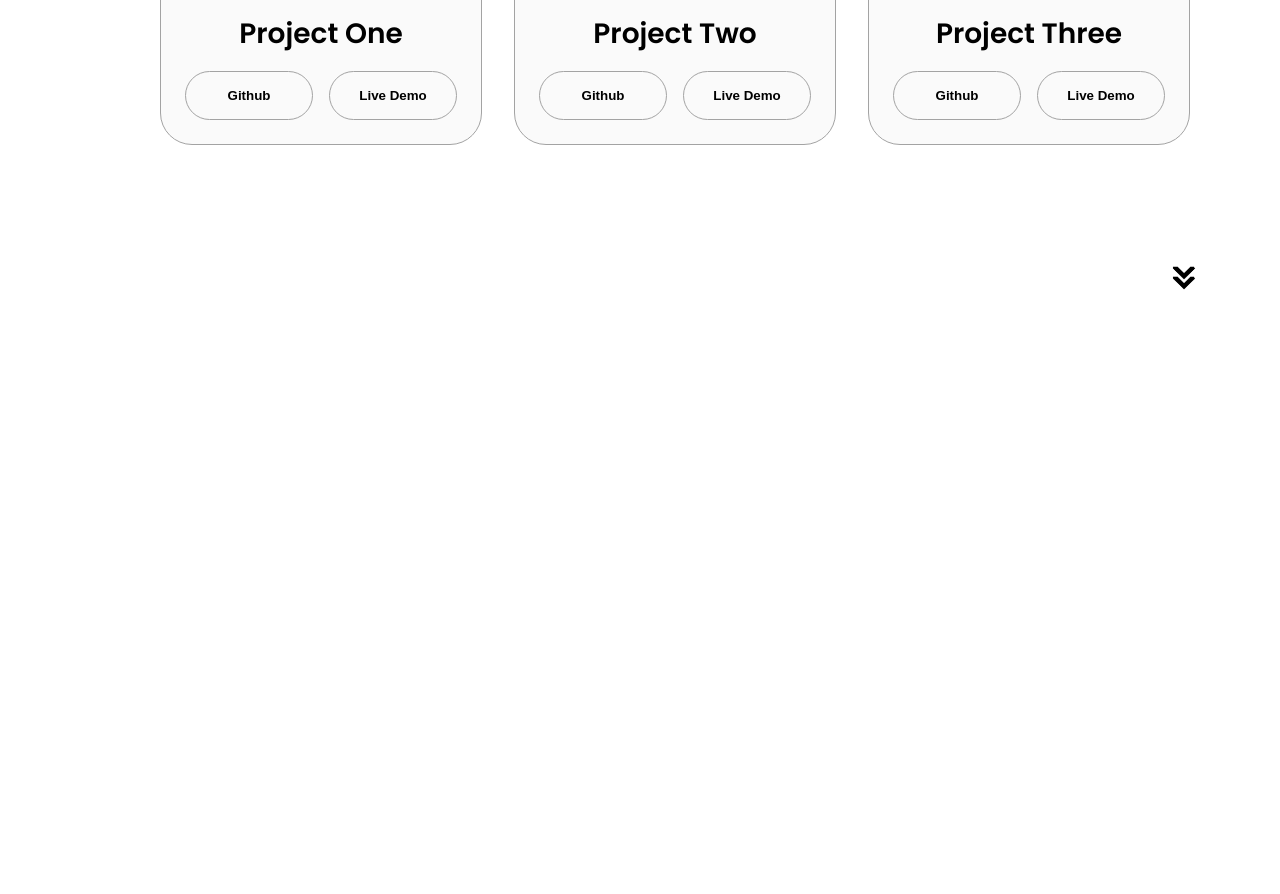
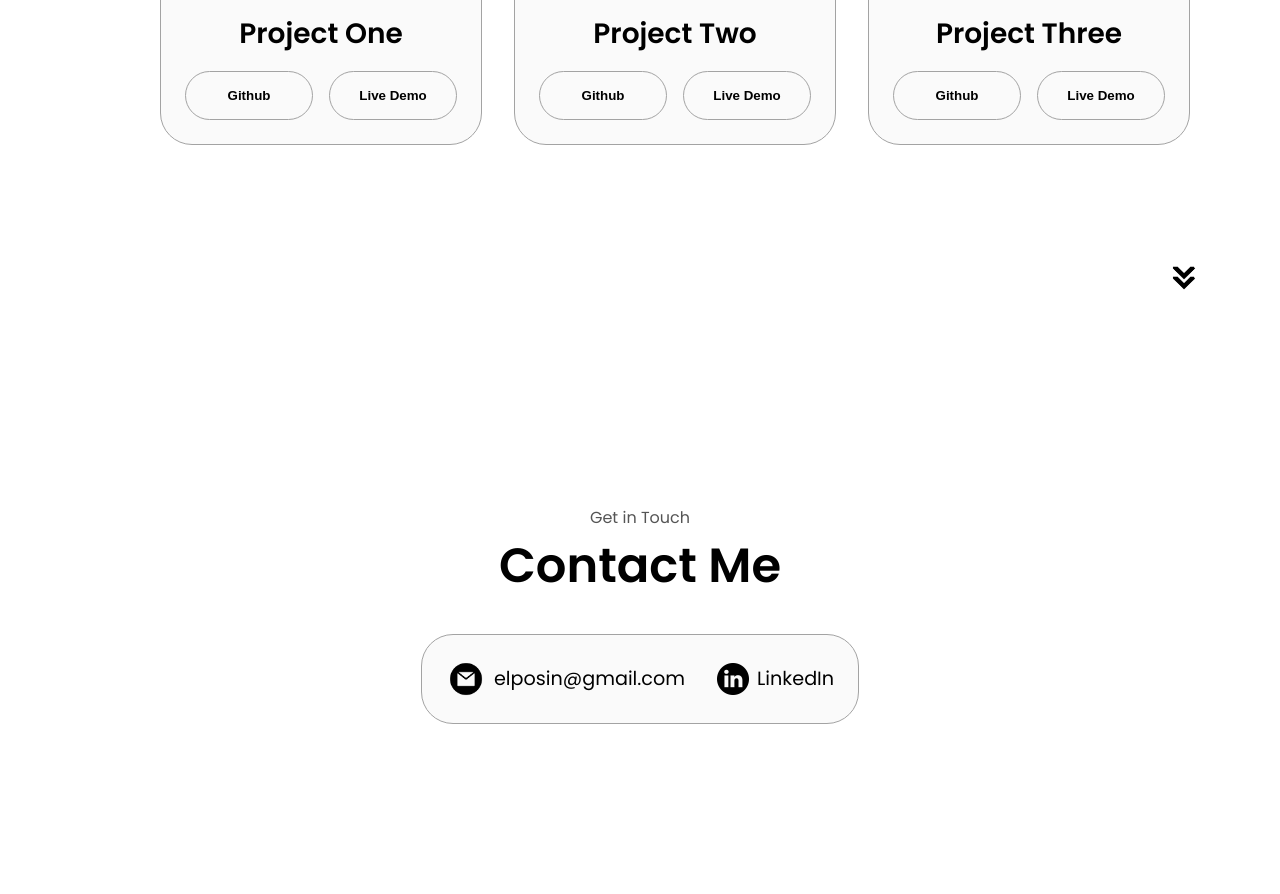
Before and after one commit to p0sin/portfolio-website, a plain HTML site: page index.html in a window 1280 px wide. Shown: the part 2746-3640 px from the top of the page. Before the commit the page ends 3080 px from the top, so only its background shows below. Drawn offline with Linux system fonts and the light colour scheme.

Commit message:
added contact section

```diff
--- a/index.html
+++ b/index.html
@@ -306,6 +306,28 @@
           onclick="location.href='./#contact'"
         />
     </section>
+    <section id="contact">
+        <p class="section__text__p1">Get in Touch</p>
+        <h1 class="title">Contact Me</h1>
+        <div class="contact-info-upper-container">
+            <div class="contact-info-container">
+                <img
+                    src="/assets/email.png"
+                    alt="Email icon"
+                    class="icon contact-icon email-icon"
+                />
+                <p><a href="mailto:examplemail@gmail.com">elposin@gmail.com</a></p>
+            </div>
+            <div class="contact-info-container">
+                <img
+                    src="/assets/linkedin.png"
+                    alt="LinkedIn icon"
+                    class="icon contact-icon"
+                />
+                <p><a href="https://www.linkedin.com/in/arturo-pulido-7998ab196/">LinkedIn</a></p>
+            </div>
+        </div>
+    </section>
     <script src="script.js"></script>
 </body>
 </html>
--- a/style.css
+++ b/style.css
@@ -379,3 +379,43 @@ article .icon {
   color: black;
   border-color: rgb(163, 163, 163);
 }
+
+/* CONTACT */
+
+#contact {
+  display: flex;
+  justify-content: center;
+  flex-direction: column;
+  height: 70vh;
+}
+
+.contact-info-upper-container {
+  display: flex;
+  justify-content: center;
+  border-radius: 2rem;
+  border: rgb(53, 53, 53) 0.1rem solid;
+  border-color: rgb(163, 163, 163);
+  background-color: rgb(250, 250, 250);
+  margin: 2rem auto;
+  padding: 0.5rem;
+}
+
+.contact-info-container {
+  display: flex;
+  align-items: center;
+  justify-content: center;
+  gap: 0.5rem;
+  margin: 1rem;
+}
+
+.contact-info-container p {
+  font-size: larger;
+}
+
+.contact-icon {
+  cursor: default;
+}
+
+.email-icon {
+  height: 2.5rem
+}
```
